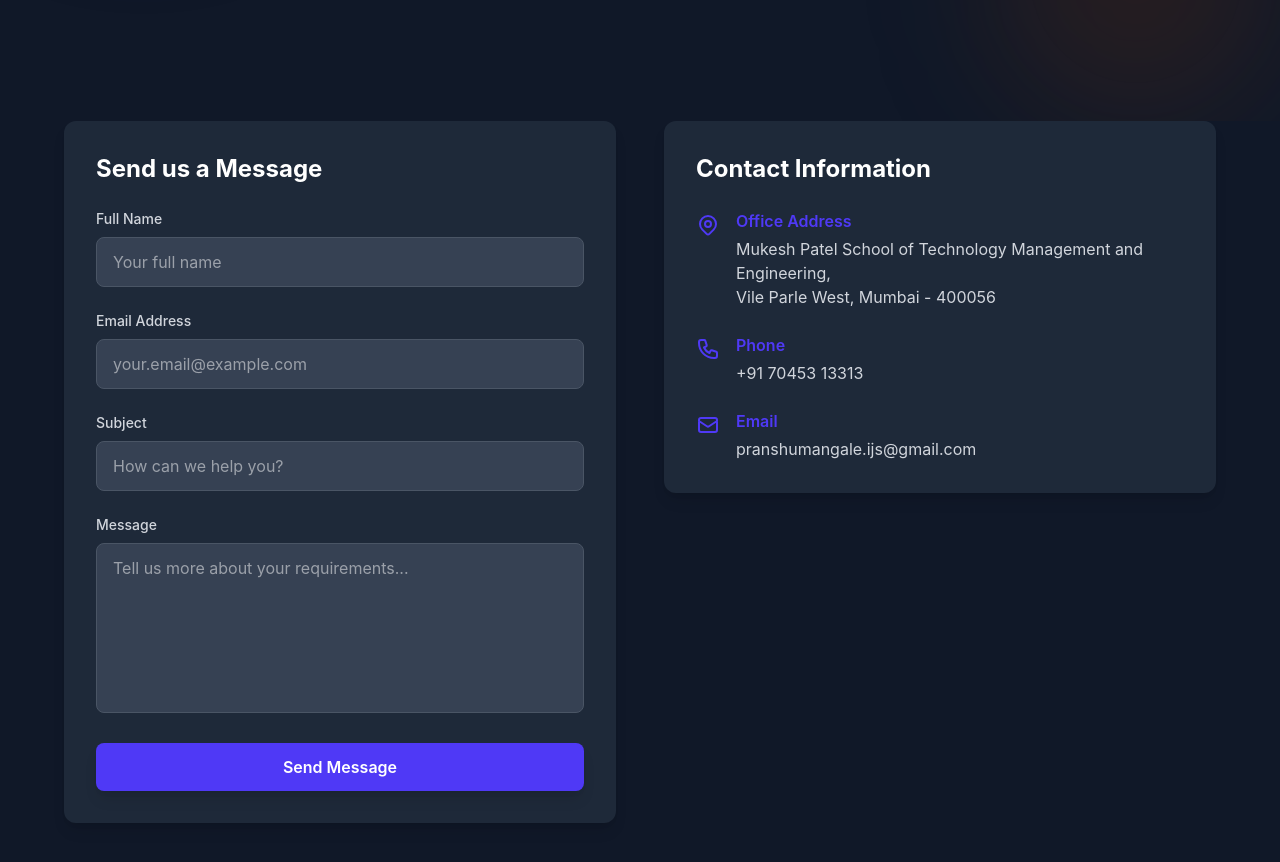
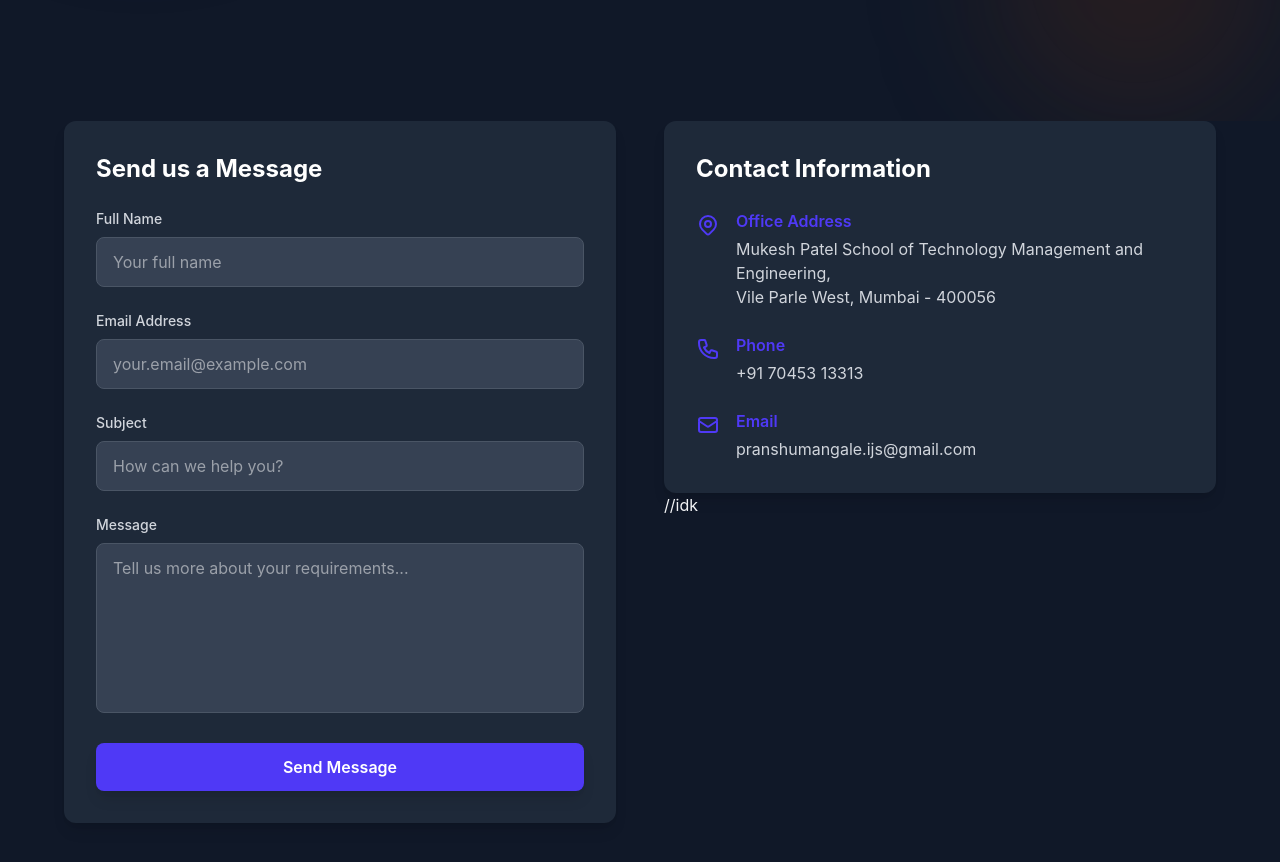
Before and after one commit to Pranshu1312/Nyaay-Ai, a Next.js app: page /contactus in a window 1280 px wide. Shown: the part 500-1362 px from the top of the page. Built offline with nearby package versions, Linux system fonts and the light colour scheme.

Commit message:
Vercel 16

```diff
--- a/src/app/contactus/page.tsx
+++ b/src/app/contactus/page.tsx
@@ -297,7 +297,7 @@ export default function ContactUs() {
                   ))}
                 </div>
               </div>
-
+//idk
             </div>
           </div>
         </div>
```
